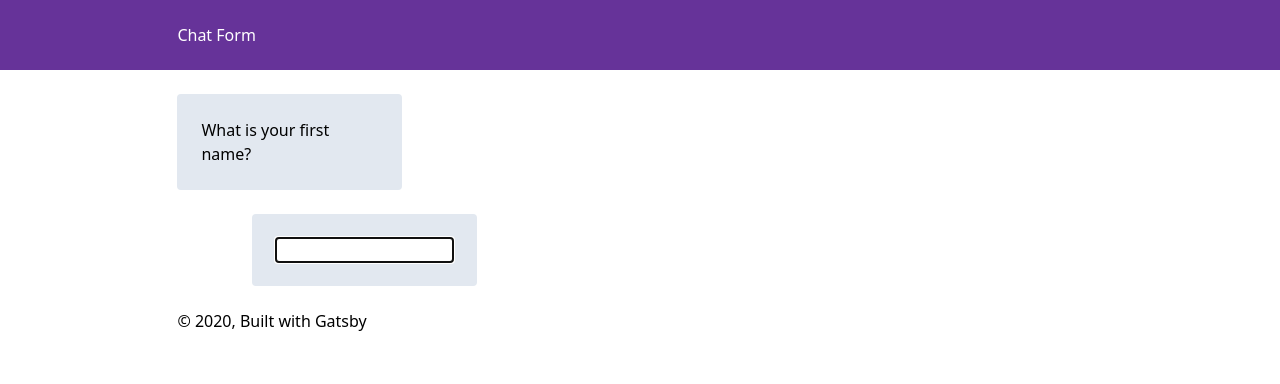
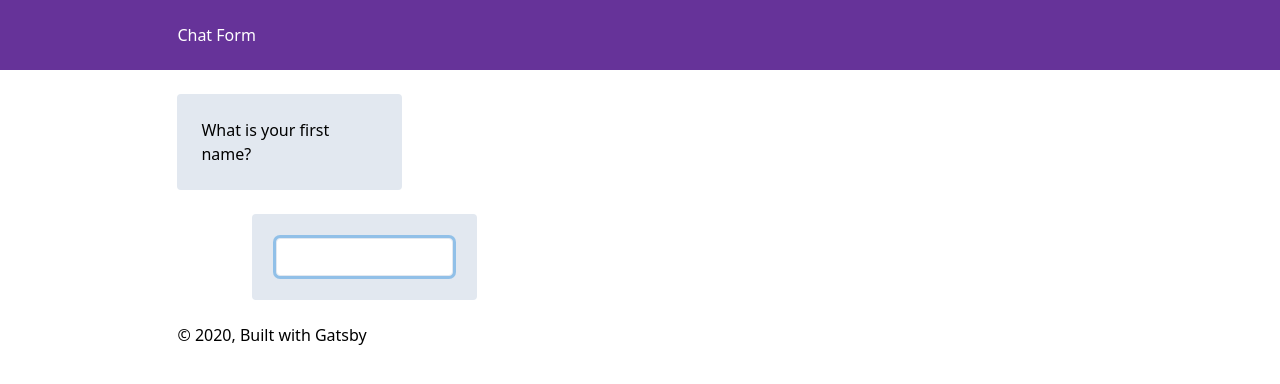
Before and after one commit to andrewhickey/chat-form, a Gatsby site: page / in a window 1280 px wide. Built offline with nearby package versions, Linux system fonts and the light colour scheme; Gatsby itself is replaced by a stand-in of ours.

Commit message:
feat: styles input component

```diff
--- /dev/null
+++ b/src/components/BasicInput/BasicInput.tsx
@@ -0,0 +1,19 @@
+import classNames from "classnames"
+import React from "react"
+
+function BasicInput({
+  className,
+  ...inputProps
+}: React.InputHTMLAttributes<HTMLInputElement>) {
+  return (
+    <input
+      {...inputProps}
+      className={classNames(
+        "max-w-full shadow appearance-none border rounded w-full py-2 px-3 text-gray-700 leading-tight focus:outline-none focus:shadow-outline",
+        className
+      )}
+    />
+  )
+}
+
+export default BasicInput
--- /dev/null
+++ b/src/components/BasicInput/index.ts
@@ -0,0 +1,3 @@
+import BasicInput from "./BasicInput"
+
+export default BasicInput
--- a/src/components/ChatForm/ChatField.tsx
+++ b/src/components/ChatForm/ChatField.tsx
@@ -1,6 +1,8 @@
 import * as React from "react"
 import ChatBubble from "./ChatBubble"
 import { FieldDefinition } from "./types"
+import BasicInput from "../BasicInput"
+import classNames from "classnames"
 
 type ChatFieldProps = {
   field: FieldDefinition
@@ -34,20 +36,30 @@ function ChatField({
     onBlur()
   }
 
+  const inputProps = {
+    value: value,
+    onChange: handleChange,
+    onFocus: handleFocus,
+    onBlur: handleBlur,
+    className: classNames({
+      "border-red-600": touched && error,
+    }),
+    autoFocus: true,
+  }
+
   return (
     <>
       <ChatBubble className="self-start">{field.question}</ChatBubble>
       <ChatBubble className="self-end">
-        <input
-          className="max-w-full"
-          autoFocus
-          type="text"
-          value={value}
-          onChange={handleChange}
-          onFocus={handleFocus}
-          onBlur={handleBlur}
-        />
-        {touched && error ? error : ""}
+        {field.fieldType === "text" && (
+          <BasicInput {...inputProps} type="text" />
+        )}
+        {field.fieldType === "number" && (
+          <BasicInput {...inputProps} type="number" />
+        )}
+        {touched && error ? (
+          <span className="mt-3 text-red-600">{error}</span>
+        ) : null}
       </ChatBubble>
     </>
   )
```
